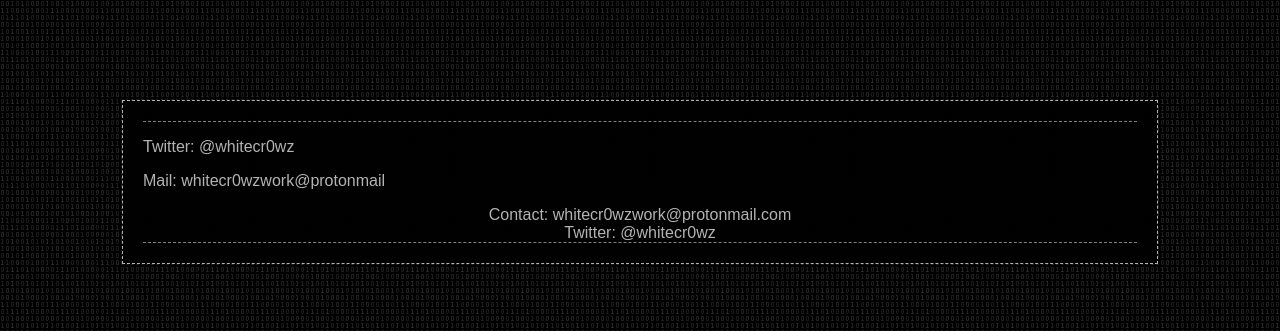
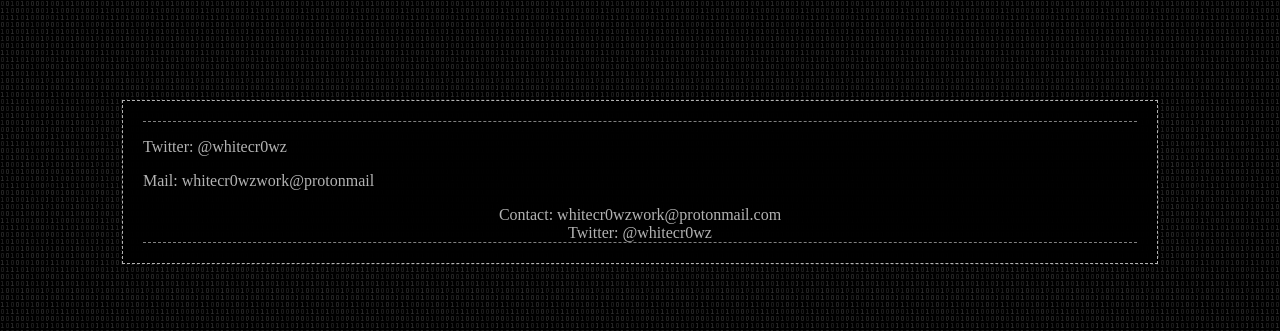
Before and after one commit to whitecr0wz/whitecr0wz.github.io, a Jekyll site: the page built from _posts/posts/2020-03-05-contact.md, in a window 1280 px wide. Shown: the top 331 px of the page. Built offline with Jekyll 4.4.1, drawn with Linux system fonts in a browser that asks for light colours; some web fonts are replaced.

Commit message:
Update style.css

```diff
--- a/assets/css/style.css
+++ b/assets/css/style.css
@@ -1,4 +1,4 @@
-@import url(https://fonts.googleapis.com/css?family=Arial);
+@import url(https://fonts.googleapis.com/css?family=Open+Sans);
 
 html {
 	background-image: url("../img/background.gif");
@@ -12,7 +12,7 @@
 	margin-top: 100px;
 	width: 80%;
 	border: 1px dashed rgba(255,255,255,0.7);
-	font-family: "Arial";
+	font-family: "Open+Sans";
 }
 
 header, nav, main, footer {
@@ -57,11 +57,11 @@
 	color: #2A6EA4;
 	font-weight: bold;
 }
-/*
+
 a:hover {
 	text-decoration: underline;
 }
-*/
+
 pre {
 	font-family: monospace;
 }
```
